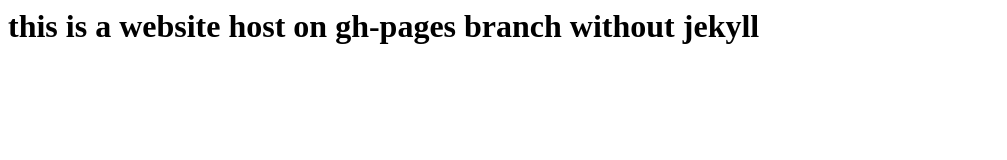
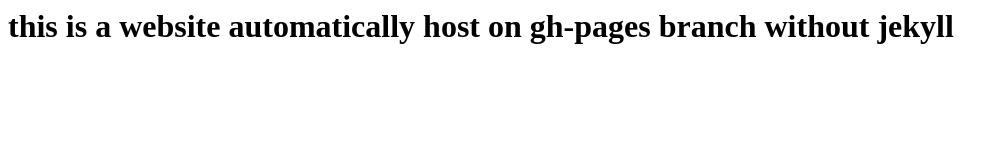
Before and after one commit to openwebsite/web_on_gh-pages, a plain HTML site: page index.html in a window 1280 px wide. Shown: the whole page, without its empty margins (0-1007 px from the left). Drawn offline with Linux system fonts and the light colour scheme.

Commit message:
first blood

```diff
--- a/index.html
+++ b/index.html
@@ -1 +1 @@
-<h1>this is a website host on gh-pages branch without jekyll</h1>
+<h1>this is a website automatically host on gh-pages branch without jekyll</h1>
```
